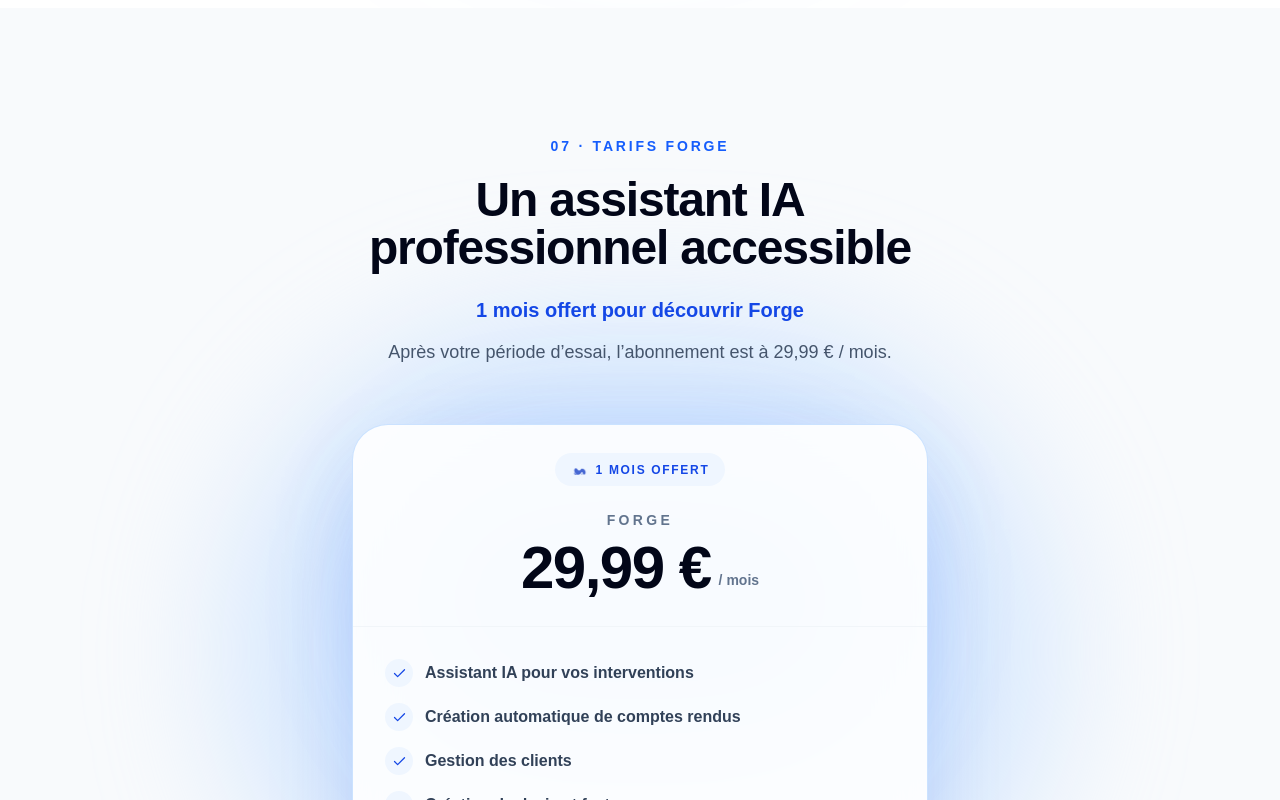
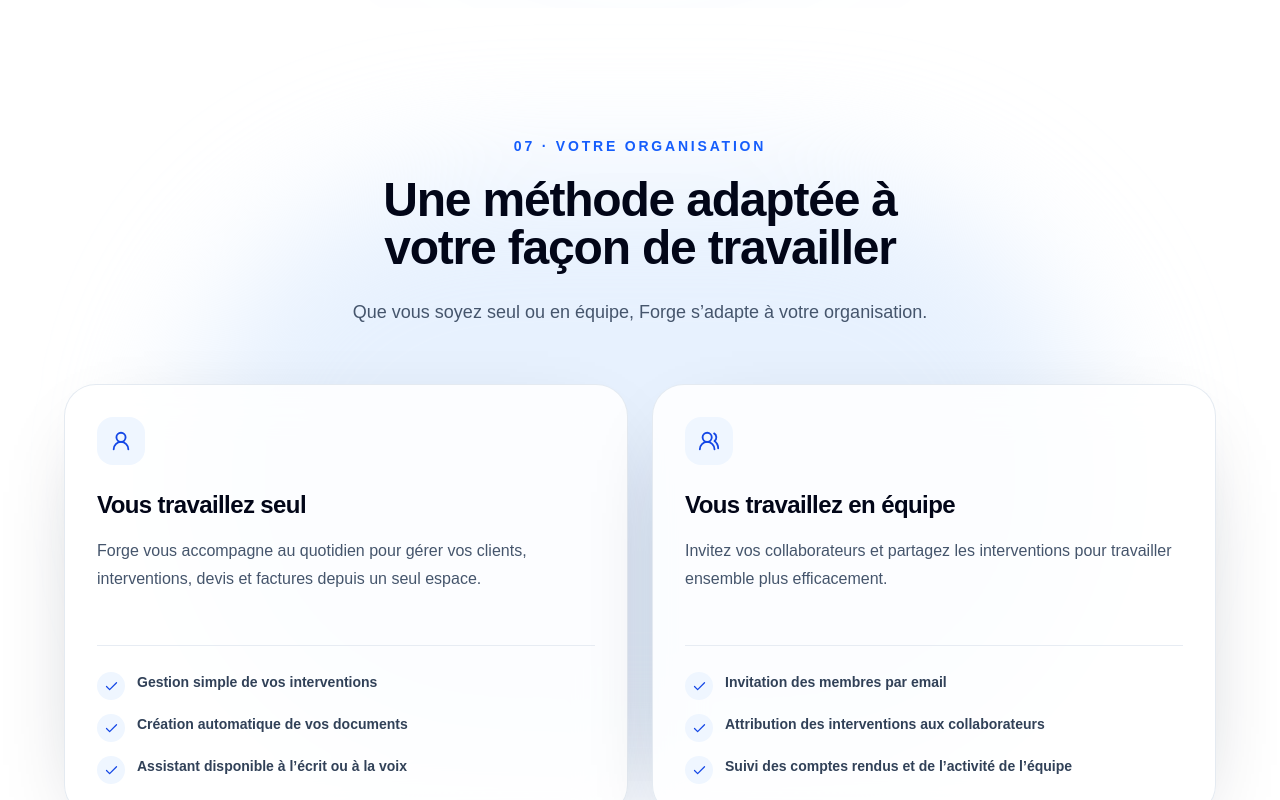
Before and after one commit to iliasrahal/Forge, a Next.js app in the folder forge-main/forge-main/: page / in a window 1280 px wide. Shown: the part 10120-10920 px from the top of the page. Built offline with nearby package versions, Linux system fonts and the light colour scheme; no server answers.

Commit message:
landing méthode de travail

```diff
--- a/forge-main/forge-main/app/page.tsx
+++ b/forge-main/forge-main/app/page.tsx
@@ -8,6 +8,7 @@
 import Pricing from "@/components/landing/Pricing";
 import ProductDemo from "@/components/landing/ProductDemo";
 import Workflow from "@/components/landing/Workflow";
+import WorkModes from "@/components/landing/WorkModes";
 
 export default function LandingPage() {
   return (
@@ -20,6 +21,7 @@
       <Features group="documents" showHeading={false} />
       <ClientCreation />
       <CustomerReply />
+      <WorkModes />
       <Pricing />
       <CTA />
       <Footer />
--- a/forge-main/forge-main/components/landing/Pricing.tsx
+++ b/forge-main/forge-main/components/landing/Pricing.tsx
@@ -24,7 +24,7 @@
       <div className="mx-auto max-w-6xl">
         <div className="mx-auto max-w-3xl text-center">
           <p className="text-sm font-bold uppercase tracking-[0.2em] text-blue-600 dark:text-blue-400">
-            07 · Tarifs Forge
+            08 · Tarifs Forge
           </p>
           <h2 className="mt-5 text-balance text-4xl font-bold tracking-tight sm:text-5xl">
             Un assistant IA professionnel accessible
--- /dev/null
+++ b/forge-main/forge-main/components/landing/WorkModes.tsx
@@ -0,0 +1,142 @@
+"use client";
+
+import {
+  Check,
+  UserRound,
+  UsersRound,
+} from "lucide-react";
+import {
+  useEffect,
+  useRef,
+  useState,
+} from "react";
+
+const workModes = [
+  {
+    title: "Vous travaillez seul",
+    description:
+      "Forge vous accompagne au quotidien pour gérer vos clients, interventions, devis et factures depuis un seul espace.",
+    icon: UserRound,
+    benefits: [
+      "Gestion simple de vos interventions",
+      "Création automatique de vos documents",
+      "Assistant disponible à l’écrit ou à la voix",
+    ],
+  },
+  {
+    title: "Vous travaillez en équipe",
+    description:
+      "Invitez vos collaborateurs et partagez les interventions pour travailler ensemble plus efficacement.",
+    icon: UsersRound,
+    benefits: [
+      "Invitation des membres par email",
+      "Attribution des interventions aux collaborateurs",
+      "Suivi des comptes rendus et de l’activité de l’équipe",
+    ],
+  },
+];
+
+export default function WorkModes() {
+  const sectionRef = useRef<HTMLElement | null>(null);
+  const [isVisible, setIsVisible] = useState(false);
+
+  useEffect(() => {
+    const section = sectionRef.current;
+
+    if (!section) return;
+
+    if (
+      window.matchMedia("(prefers-reduced-motion: reduce)")
+        .matches
+    ) {
+      const frame = window.requestAnimationFrame(() => {
+        setIsVisible(true);
+      });
+
+      return () => window.cancelAnimationFrame(frame);
+    }
+
+    const observer = new IntersectionObserver(
+      ([entry]) => {
+        if (!entry.isIntersecting) return;
+
+        setIsVisible(true);
+        observer.disconnect();
+      },
+      { threshold: 0.18 },
+    );
+
+    observer.observe(section);
+    return () => observer.disconnect();
+  }, []);
+
+  return (
+    <section
+      ref={sectionRef}
+      className="relative isolate overflow-hidden bg-white px-6 py-24 text-slate-950 dark:bg-slate-950 dark:text-white sm:py-32 lg:px-8"
+    >
+      <div className="pointer-events-none absolute left-1/2 top-1/2 -z-10 h-[38rem] w-[58rem] -translate-x-1/2 -translate-y-1/2 rounded-full bg-blue-100/65 blur-3xl dark:bg-blue-950/35" />
+
+      <div className="mx-auto max-w-6xl">
+        <div
+          className={`mx-auto max-w-3xl text-center transition-all duration-700 motion-reduce:transition-none ${
+            isVisible
+              ? "translate-y-0 opacity-100"
+              : "translate-y-6 opacity-0"
+          }`}
+        >
+          <p className="text-sm font-bold uppercase tracking-[0.2em] text-blue-600 dark:text-blue-400">
+            07 · Votre organisation
+          </p>
+          <h2 className="mt-5 text-balance text-4xl font-bold tracking-tight sm:text-5xl">
+            Une méthode adaptée à votre façon de travailler
+          </h2>
+          <p className="mx-auto mt-6 max-w-2xl text-pretty text-lg leading-8 text-slate-600 dark:text-slate-300">
+            Que vous soyez seul ou en équipe, Forge s’adapte à votre organisation.
+          </p>
+        </div>
+
+        <div className="mt-14 grid gap-6 lg:grid-cols-2">
+          {workModes.map(
+            ({ title, description, icon: Icon, benefits }, index) => (
+              <article
+                key={title}
+                style={{ transitionDelay: `${150 + index * 120}ms` }}
+                className={`rounded-[2rem] border border-slate-200/90 bg-white/85 p-6 shadow-[0_28px_90px_-48px_rgba(15,23,42,0.45)] backdrop-blur-xl transition-all duration-700 hover:-translate-y-1 hover:border-blue-200 hover:shadow-[0_32px_100px_-48px_rgba(37,99,235,0.32)] motion-reduce:transition-none dark:border-slate-800 dark:bg-slate-900/80 dark:hover:border-blue-800 sm:p-8 ${
+                  isVisible
+                    ? "translate-y-0 opacity-100"
+                    : "translate-y-8 opacity-0"
+                }`}
+              >
+                <span className="grid h-12 w-12 place-items-center rounded-2xl bg-blue-50 text-blue-700 dark:bg-blue-950 dark:text-blue-300">
+                  <Icon size={22} />
+                </span>
+
+                <h3 className="mt-6 text-2xl font-bold tracking-tight">
+                  {title}
+                </h3>
+                <p className="mt-4 min-h-20 leading-7 text-slate-600 dark:text-slate-300">
+                  {description}
+                </p>
+
+                <div className="mt-7 space-y-3 border-t border-slate-200/80 pt-6 dark:border-slate-800">
+                  {benefits.map((benefit) => (
+                    <div
+                      key={benefit}
+                      className="flex items-start gap-3 text-sm font-semibold leading-6 text-slate-700 dark:text-slate-200"
+                    >
+                      <span className="mt-0.5 grid h-7 w-7 shrink-0 place-items-center rounded-full bg-blue-50 text-blue-700 dark:bg-blue-950 dark:text-blue-300">
+                        <Check size={15} />
+                      </span>
+                      <span>{benefit}</span>
+                    </div>
+                  ))}
+                </div>
+              </article>
+            ),
+          )}
+        </div>
+      </div>
+    </section>
+  );
+}
```
